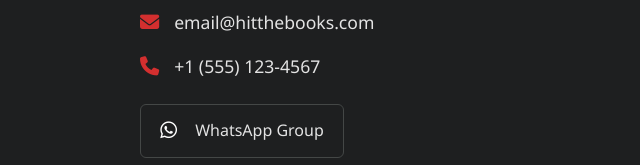
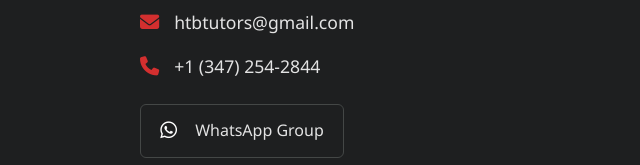
Before and after one commit to AllenTech22/hitthebooks, a plain HTML site: page team.html in a window 1280 px wide. Shown: the part 1288-1453 px from the top of the page, 0-640 px from the left. Drawn offline with Linux system fonts and the light colour scheme.

Commit message:
contact,upd

```diff
--- a/team.html
+++ b/team.html
@@ -33,8 +33,9 @@
             <div class="contact-info">
                 <h3>Contact Us</h3>
                 <div class="contact-links">
-                    <p><i class="fa-solid fa-envelope"></i> &nbsp; email@hitthebooks.com</p>
-                    <p><i class="fa-solid fa-phone"></i> &nbsp; +1 (555) 123-4567</p>
+                    <p><i class="fa-solid fa-envelope"></i> &nbsp; htbtutors@gmail.com</p>
+                    <p><i class="fa-solid fa-phone"></i> &nbsp; +1 (347) 254-2844</p>
+
                     <div class="social-icons">
                         <a href="#" class="social-btn whatsapp">
                             <i class="fa-brands fa-whatsapp"></i> WhatsApp Group
```
Also changed, not shown: about.html (+3 -2 lines), index.html (+1 -1 lines), plans.html (+3 -2 lines).
